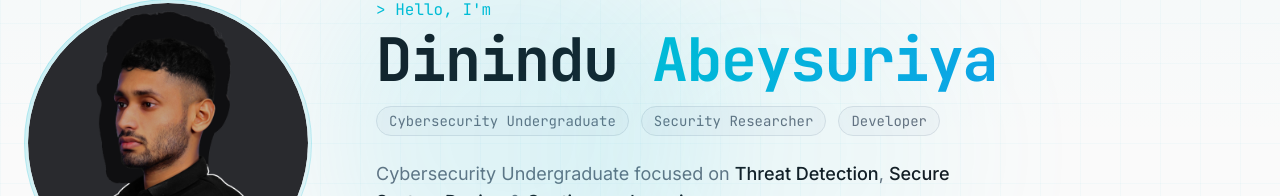
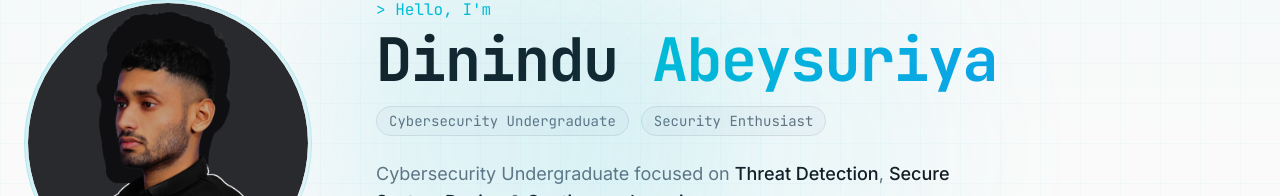
Before and after one commit to dgabey/portfolio, a React (Vite) app: page / in a window 1280 px wide. Shown: the part 257-453 px from the top of the page. Built offline with nearby package versions, Linux system fonts and the light colour scheme; the HTML template or start-up script is replaced by a standard one.

Commit message:
Update Hero section titles to 'Cybersecurity Undergraduate' and 'Security Enthusiast'

```diff
--- a/src/components/Hero.tsx
+++ b/src/components/Hero.tsx
@@ -70,8 +70,7 @@ export function Hero() {
             >
               {[
                 "Cybersecurity Undergraduate",
-                "Security Researcher",
-                "Developer",
+                "Security Enthusiast",
               ].map((title) => (
                 <span
                   key={title}
```
